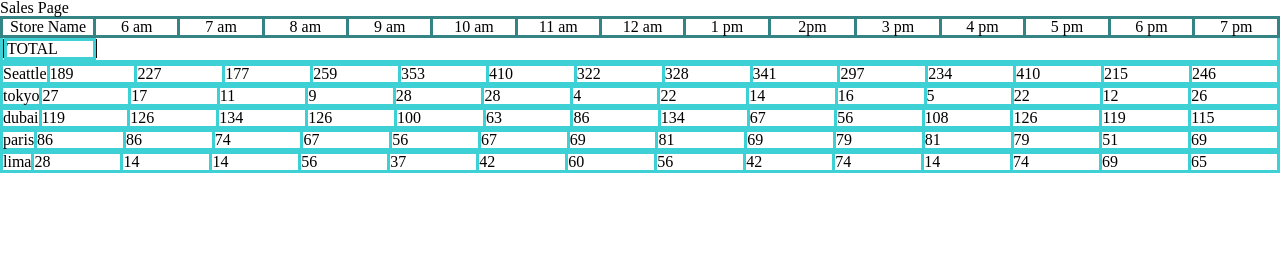
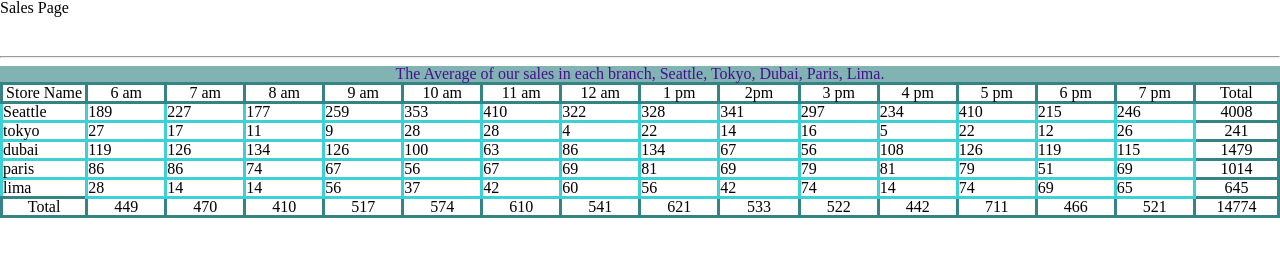
Before and after one commit to mr-atta/cookie-stand, a plain HTML site: page sales.html in a window 1280 px wide. Drawn offline with Linux system fonts and the light colour scheme.

Commit message:
edit to lab07

```diff
--- a/app.js
+++ b/app.js
@@ -3,6 +3,7 @@
 let hoursWork = ['6 am', '7 am', '8 am', '9 am', '10 am', '11 am', '12 am', '1 pm', '2pm', '3 pm', '4 pm', '5 pm', '6 pm', '7 pm'];
 
 let stores = [];
+let tota1 = 0 ;
 
 function Store(locationName, minCustomersperH, maxCustomersperH, avgCookiesperC) {
     this.locationName = locationName;
@@ -13,8 +14,9 @@ function Store(locationName, minCustomersperH, maxCustomersperH, avgCookiesperC)
     this.RandomNumArrayForCperH = [];
     this.cookiesNumEachH = [];
     this.Summation = 0;
+
+    this.total=0
 stores.push(this);
-
 }
 
 Store.prototype.RandomNum = function () {
@@ -40,6 +42,8 @@ Store.prototype.salesCookies = function () {
 let container = document.getElementById('listOFvalues');
 let tableEl = document.createElement('table');
 container.appendChild(tableEl);
+
+function tableHead() {
     // table header
     let tr1 = document.createElement('tr');
     tableEl.appendChild(tr1);
@@ -53,26 +57,43 @@ tableEl.appendChild(tr1);
         tr1.appendChild(thEl);
         thEl.textContent = `${hoursWork[index]}`
     }
+//  let trT = document.createElement('tr');
+//  tableEl.appendChild(trT);
+ let thT = document.createElement('th');
+ tr1.appendChild(thT);
+ thT.textContent = 'Total';
+
+}
+
+function tableFoot() {
+    // table footer
+
+    let trFoot = document.createElement('tr');
+    tableEl.appendChild(trFoot);
+    let thfoot = document.createElement('th');
+    trFoot.appendChild(thfoot);
+    thfoot.textContent = 'Total';
+
+    for (let index = 0; index < hoursWork.length; index++) {
+
+        let thFootEl = document.createElement('th');
+        trFoot.appendChild(thFootEl);
+     tota1 = tota1 + ( thFootEl.textContent = Seattle.cookiesNumEachH[index] + tokyo.cookiesNumEachH[index] + dubai.cookiesNumEachH[index] + paris.cookiesNumEachH[index] + lima.cookiesNumEachH[index]);
+    }
+
+    let tdFT = document.createElement('th');
+    trFoot.appendChild(tdFT);
+    tdFT.textContent = tota1 + Seattle.Summation + tokyo.Summation + dubai.Summation + paris.Summation + lima.Summation ;
 
 
-// table footer
-let tfooterEl = document.createElement('tf');
-tableEl.appendChild(tfooterEl);
-let trf = document.createElement('tr');
-tfooterEl.appendChild(trf);
-let tdf = document.createElement('td');
-trf.appendChild(tdf);
-tdf.textContent = 'TOTAL' ;
 
-// let trf2 = document.createElement('tr');
-// tfooterEl.appendChild(trf2);
-
+}
 
 Store.prototype.render = function () {
 
-    let container = document.getElementById('listOFvalues');
-    let tableEl = document.createElement('table');
-    container.appendChild(tableEl);
+    // let container = document.getElementById('listOFvalues');
+    // let tableEl = document.createElement('table');
+    // container.appendChild(tableEl);
 
 
     // table body
@@ -84,9 +105,14 @@ Store.prototype.render = function () {
 
         let tdEl = document.createElement('td');
         tr2.appendChild(tdEl);
-        tdEl.textContent = `${this.cookiesNumEachH[index]}`
+        tdEl.textContent = this.cookiesNumEachH[index];
     }
 
+    let tdT = document.createElement('th');
+    tr2.appendChild(tdT);
+    tdT.textContent = this.Summation ;
+
+    console.log(this.Summation);
     // footer line
     //   let trf = document.createElement('tr');
     //   tableEl.appendChild
@@ -146,7 +172,7 @@ let paris = new Store('paris', 20, 38, 2.3);
 let lima = new Store('lima', 2, 16, 4.6);
 
 
-
+tableHead();
 
 
 Seattle.RandomNum();
@@ -169,8 +195,12 @@ lima.RandomNum();
 lima.salesCookies();
 lima.render();
 
+tableFoot();
+
 
 console.log(stores);
+console.log(tota1);
+
 
 
 
--- a/sales.html
+++ b/sales.html
@@ -21,16 +21,24 @@
         table,tr{
             border: solid rgb(61, 209, 214);
         }
-        tf {
-            border: solid 1px rgb(11, 13, 14);
-            width: 100px;
+        #tableTitle{
+            text-align: center ;
+            background-color: rgba(49, 131, 131, 0.61);
+            color: rgb(73, 14, 141);
 
         }
+        body{
+        }
+
     </style>
 </head>
 <body>
 
     <h2>Sales Page</h2>
+    <br><br><hr>
+    <article id="tableTitle">
+        <section><p>The Average of our sales in each branch, Seattle, Tokyo, Dubai, Paris, Lima.</p></section>
+    </article>
 
     <div id="listOFvalues">
 
```
Lines whose indentation alone changed are shown as unchanged.
